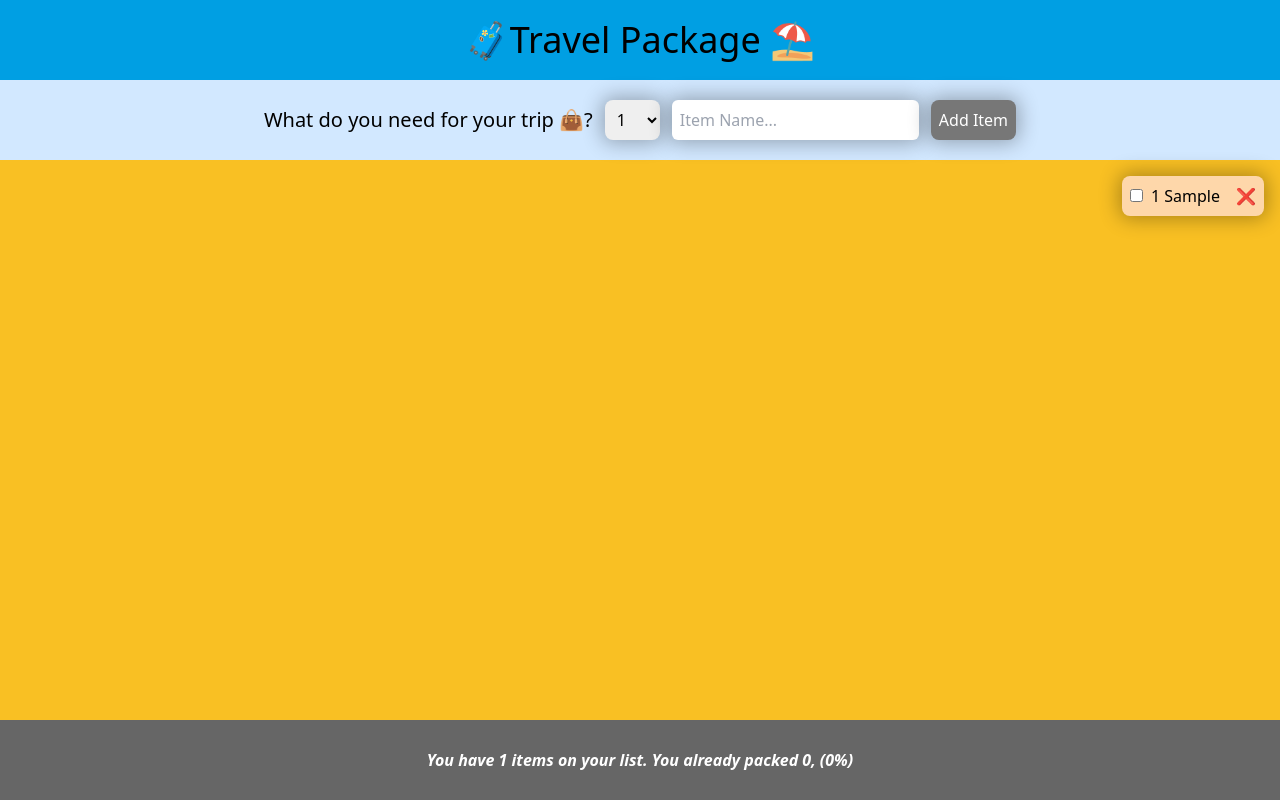
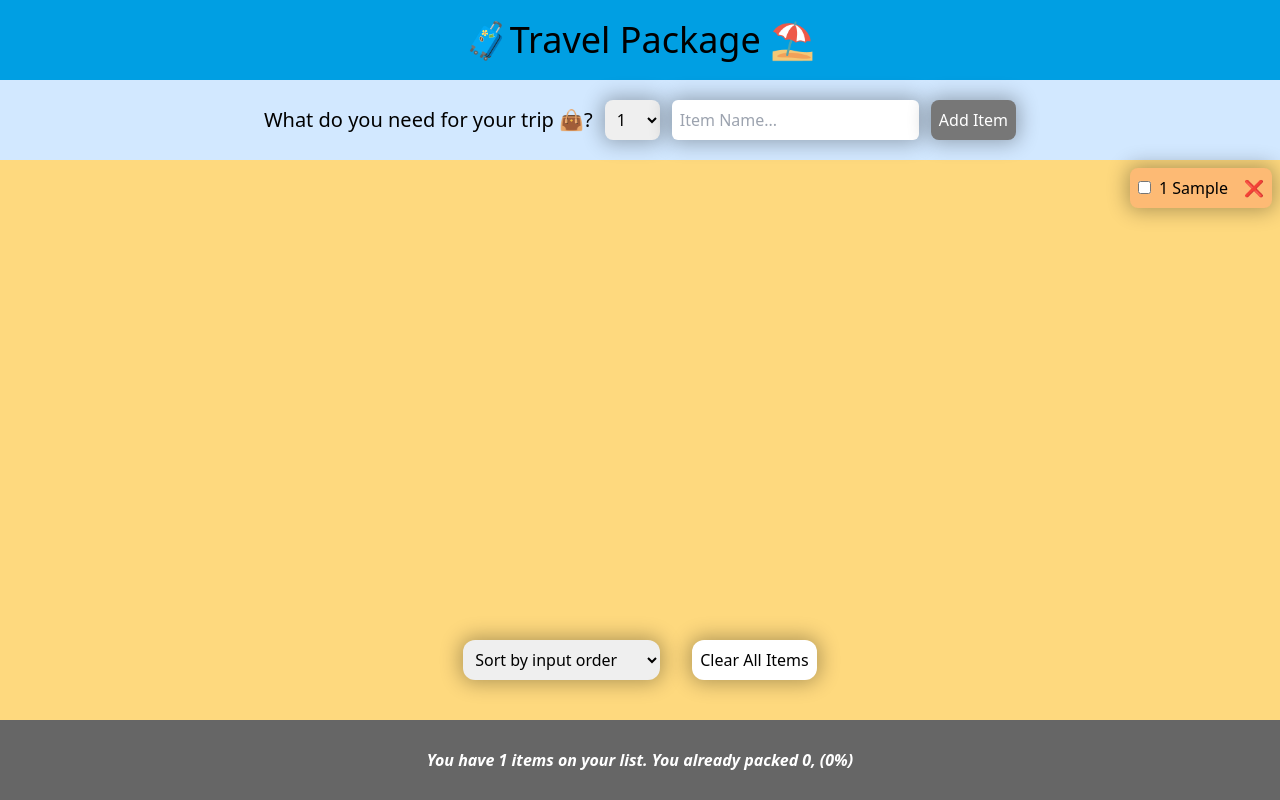
Before and after one commit to MetinKb/react-item-package, a React (Create React App) app: page / in a window 1280 px wide. Both pictures are taken after typing "Sample" into the empty fields and a click on the button "Add Item". Built offline with nearby package versions, Linux system fonts and the light colour scheme.

Commit message:
Sorting operations

```diff
--- a/src/App.js
+++ b/src/App.js
@@ -2,7 +2,7 @@ import "Assets/tailwind.css"
 import Footer from "Components/Footer"
 import Header from "Components/Header"
 import Form from "Components/Form"
-import ItemPackage from "Components/Items"
+import ItemPackage from "Components/ItemPackage"
 import { useState } from "react"
 
 export default function App() {
@@ -24,14 +24,23 @@ export default function App() {
   }
 
   function multipleDelete(ids) {
-    setItems(items => items.filter(item => !ids.includes(item.id)))
+    window.confirm("Are you sure you want to delete all the items you selected?") &&
+      setItems(items => items.filter(item => !ids.includes(item.id)))
+  }
+
+  function clearAllItems() {
+    window.confirm("Are you sure you want to delete all items?") && setItems([])
   }
 
   return (
     <div className="w-screen h-screen">
       <Header />
       <Form onAddItems={handleAddItems} />
-      <ItemPackage items={items} onDeleteItems={handleDeleteItems} handleOnChangeItem={handleOnChangeItem} multipleDelete={multipleDelete} />
+      <ItemPackage items={items}
+        onDeleteItems={handleDeleteItems}
+        handleOnChangeItem={handleOnChangeItem}
+        multipleDelete={multipleDelete}
+        clearAllItems={clearAllItems} />
       <Footer items={items} />
     </div>
   )
--- a/src/Assets/tailwind.css
+++ b/src/Assets/tailwind.css
@@ -8,6 +8,10 @@
     @apply flex justify-center items-center
 }
 
+.shadow {
+    box-shadow: 0px 0px 20px 3px rgba(0, 0, 0, .3)
+}
+
 .delete:hover {
     filter: drop-shadow(0px 0px 3px rgba(255, 0, 0, .5));
 }
--- a/src/Components/Footer.js
+++ b/src/Components/Footer.js
@@ -4,15 +4,14 @@ function Footer({ items }) {
     const percentage = Math.round((packedItems / items.length) * 100)
 
     return (
-        < footer className="w-full h-[10%] bg-[#666] text-white f-center font-bold p-2" >
-            <em>{
-                items.length === 0 ? "Add some item to your pack! "
+        < footer className="w-full h-[10%] bg-[#666] text-white f-center font-bold" >
+            <em>
+                {items.length === 0 ? "Add some item to your pack! "
                     :
                     percentage === 100 ?
-                        'You packed everything! Ready to go ✈2'
+                        'You packed everything! Ready to go ✈'
                         :
-                        `You have ${items.length} items on your list. You already packed ${packedItems}, (${percentage}%)`
-            }
+                        `You have ${items.length} items on your list. You already packed ${packedItems}, (${percentage}%)`}
             </em>
         </footer >
     )
--- a/src/Components/Form.js
+++ b/src/Components/Form.js
@@ -22,7 +22,7 @@ function Form({ onAddItems }) {
     return (
         <form onSubmit={handlingSubmit} className="flex items-center gap-3 w-full h-[10%] f-center bg-[#d2e8ff]">
             <h3 className="text-xl">What do you need for your trip 👜?</h3>
-            <select value={quantity} onChange={e => setQuantity(Number(e.target.value))} className="shadow-[0_0px_20px_3px_rgba(0,0,0,.3)] rounded-lg p-2 outline-none">
+            <select value={quantity} onChange={e => setQuantity(Number(e.target.value))} className="shadow rounded-lg p-2 outline-none">
                 {
                     Array.from({ length: 20 }, (_, i) => i + 1).map((num, index) => (
                         <option value={num} key={index}>{num}</option>
@@ -30,9 +30,9 @@ function Form({ onAddItems }) {
 
                 }
             </select>
-            <input onChange={e => setDescription(e.target.value)} value={description} className="shadow-[0_0px_20px_3px_rgba(0,0,0,.3)] rounded-md p-2 outline-none"
+            <input onChange={e => setDescription(e.target.value)} value={description} className="shadow rounded-md p-2 outline-none"
                 type="text" placeholder="Item Name..." />
-            <button className="bg-[#777] p-2 text-white rounded-lg hover:brightness-110 shadow-[0_0px_20px_3px_rgba(0,0,0,.3)]">Add Item</button>
+            <button className="bg-[#777] p-2 text-white rounded-lg hover:brightness-110 shadow">Add Item</button>
         </form>
     )
 }
--- /dev/null
+++ b/src/Components/ItemPackage.js
@@ -0,0 +1,38 @@
+import Item from "Components/Items"
+import { useState } from "react"
+
+function ItemPackage({ items, onDeleteItems, handleOnChangeItem, multipleDelete, clearAllItems }) {
+
+    const [sortBy, setSortBy] = useState("input")
+
+    let sortedItems
+
+    if (sortBy === "input") sortedItems = items
+    if (sortBy === "description") sortedItems = items.slice().sort((a, b) => a.description.localeCompare(b.description))
+    if (sortBy === "packed") sortedItems = items.slice().sort((a, b) => Number(a.packed) - Number(b.packed))
+
+    return (
+        <main className="bg-[#fed97e] w-full min-h-[70%] p-2 flex flex-col justify-between">
+            <ul className="flex flex-row items-start justify-end flex-wrap gap-7">
+                {sortedItems.map((item, index) => <Item key={index} item={item} onDeleteItems={onDeleteItems} handleOnChangeItem={handleOnChangeItem} />)}
+            </ul>
+            <div className="f-center gap-8 m-8 ">
+                <select value={sortBy} onChange={e => setSortBy(e.target.value)} className="outline-none p-2 rounded-xl shadow">
+                    <option value="input">Sort by input order</option>
+                    <option value="description">Sort by description</option>
+                    <option value="packed">Sort by packed status</option>
+                </select>
+                <button className="bg-white p-2 rounded-xl shadow"
+                    onClick={() => {
+                        items.some(item => item.packed === true) ? multipleDelete(items.filter(item => item.packed).map(item => item.id)) : clearAllItems()
+                    }} >
+                    {
+                        items.some(item => item.packed === true) ? "Multiple Delete" : "Clear All Items"
+                    }
+                </button>
+            </div>
+        </main>
+    )
+}
+
+export default ItemPackage
--- a/src/Components/Items.js
+++ b/src/Components/Items.js
@@ -1,23 +1,7 @@
-function ItemPackage({ items, onDeleteItems, handleOnChangeItem, multipleDelete }) {
-
+function Item({ item, onDeleteItems, handleOnChangeItem }) {
+    console.log(item)
     return (
-        <main className="bg-[#f9c023] w-full h-[70%] p-4">
-            {items.some(item => item.packed === true) ? (
-                <div className="f-center mb-8 ">
-                    <button onClick={() => multipleDelete(items.filter(item => item.packed).map(item => item.id))}
-                        className="p-2 rounded-lg bg-[#777] text-white shadow-[0_0px_20px_3px_rgba(0,0,0,.5)] hover:brightness-90">Multiple Delete</button>
-                </div>
-            ) : null}
-            <ul className="flex flex-row items-start justify-end flex-wrap gap-7">
-                {items.map((item, index) => <Item onDeleteItems={onDeleteItems} handleOnChangeItem={handleOnChangeItem} key={index} item={item} />)}
-            </ul>
-        </main>
-    )
-}
-
-function Item({ item, onDeleteItems, handleOnChangeItem }) {
-    return (
-        <li className={`bg-orange-200 rounded-lg p-2 shadow-[0_0px_20px_3px_rgba(0,0,0,.3)] ${item.packed ? "brightness-75" : ""}`}>
+        <li className={`bg-orange-300 rounded-lg p-2 shadow-[0_0px_20px_3px_rgba(0,0,0,.3)] ${item.packed ? "brightness-75" : ""}`}>
             <input
                 type="checkbox"
                 checked={item.packed}
@@ -33,4 +17,4 @@ function Item({ item, onDeleteItems, handleOnChangeItem }) {
     )
 }
 
-export default ItemPackage
+export default Item
```
